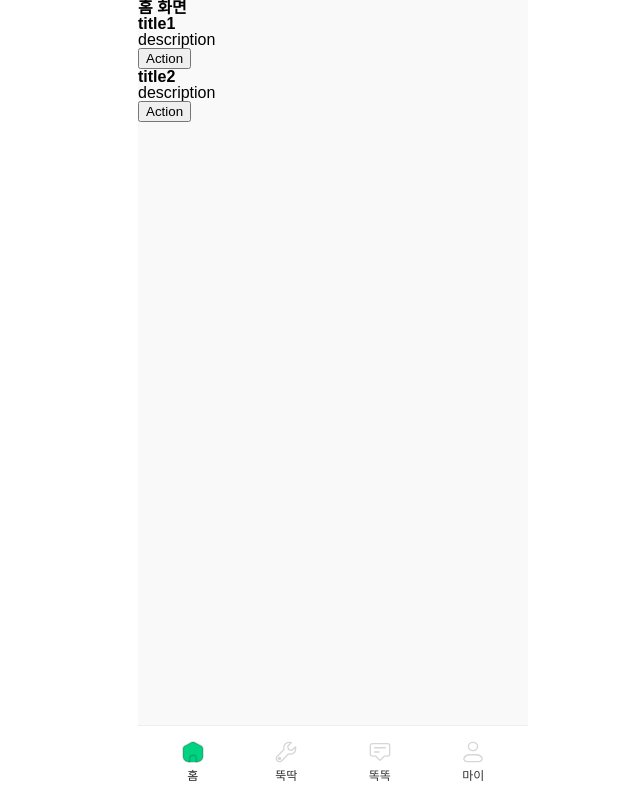
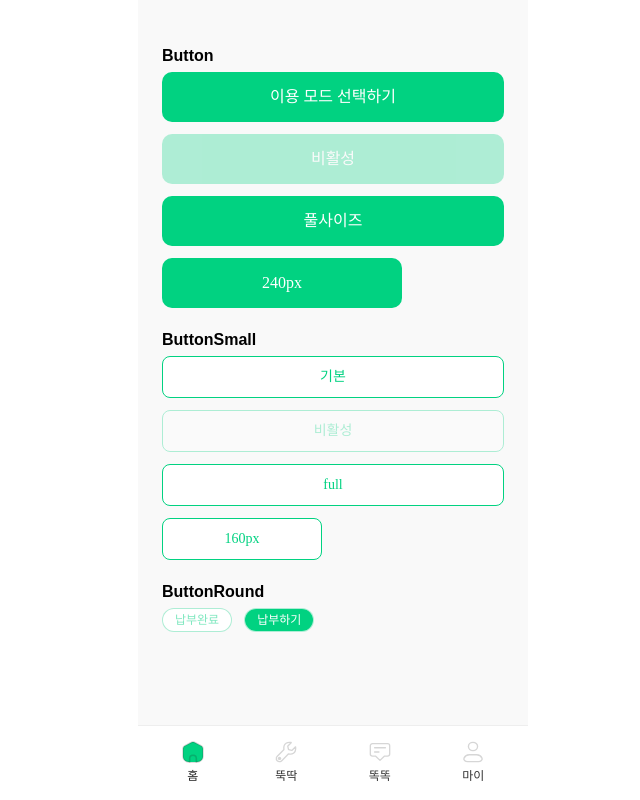
Before and after one commit to HotKeTok/HotKeTok-FE, a React (Vite) app: page / in a window 1280 px wide. Shown: the whole page, without its empty margins (307-947 px from the left). Built offline with nearby package versions, Linux system fonts and the light colour scheme.

Commit message:
feat: 공통 버튼 컴포넌트 추가 및 svg 파일 추가

```diff
--- /dev/null
+++ b/src/components/common/Button.jsx
@@ -0,0 +1,68 @@
+import styled from 'styled-components'
+import { typo, color } from '../../styles/tokens'
+
+/**
+ * @function Button
+ * @param {boolean} active - 활성/비활성 (기본 true)
+ * @param {string} text - 버튼 텍스트
+ * @param {'full'|number|string} width - 미지정: 100%, 'full': 100%, 숫자: px, 그 외 문자열 그대로
+ * @param {boolean} dismiss - 닫기/보조 액션 스타일 (기본 false)
+ * @param {function} onClick - 클릭 핸들러
+ */
+export default function Button({
+  active = true,
+  text,
+  width,           // undefined면 100%
+  dismiss = false,
+  onClick,
+  ...rest
+}) {
+  return (
+    <StyledButton
+      type="button"
+      $active={active}
+      $width={width}
+      $dismiss={dismiss}
+      onClick={active ? onClick : undefined}
+      disabled={!active}
+      {...rest}
+    >
+      <div>{text}</div>
+    </StyledButton>
+  )
+}
+
+/**
+ * @function resolveWidth
+ * 버튼의 너비를 동적으로 결정하는 함수
+ */
+export const resolveWidth = (w) => {
+  if (w === undefined || w === null) return '100%';      // 기본값: 100%
+  if (w === 'full') return '100%';                       // 명시적 full
+  if (typeof w === 'number') return `${w}px`;            // 숫자(px)
+  if (typeof w === 'string') return w;                   // '320px', '80%', 등
+  return '100%';
+};
+
+const StyledButton = styled.button`
+  height: 50px;
+  width: ${({ $width }) => resolveWidth($width)};
+  border-radius: 10px;
+  ${typo('button1')};
+
+  /* 상태별 색상 (기본/dismiss) */
+  background-color: ${({ $dismiss }) =>
+    $dismiss ? 'white' : color('brand.primary')};
+  color: ${({ $dismiss }) =>
+    $dismiss ? color('grayscale.600') : 'white'};
+  border: ${({ $dismiss }) =>
+    $dismiss ? `1px solid #DEDEDE` : 'none'};
+
+  /* active=false 시 시각/포인터 비활성 */
+  opacity: ${({ $active }) => ($active ? 1 : 0.3)};
+  pointer-events: ${({ $active }) => ($active ? 'auto' : 'none')};
+  cursor: ${({ $active }) => ($active ? 'pointer' : 'default')};
+
+  /* 기본 인터랙션 */
+  transition: background-color 0.15s ease, opacity 0.15s ease, transform 0.02s ease;
+`
--- /dev/null
+++ b/src/components/common/ButtonRound.jsx
@@ -0,0 +1,45 @@
+import styled from "styled-components"
+import { resolveWidth } from "./Button"
+import { typo, color } from "../../styles/tokens"
+
+/**
+ * @function ButtonRound
+ * @param {boolean} filled - 채워진 상태 여부 (기본 true)
+ * @param {string} text - 버튼 텍스트
+ * @param {'full'|number|string} width - 미지정: 100%, 'full': 100%, 숫자: px, 그 외 문자열 그대로(기본값: 'auto')
+ * @param {function} onClick - 클릭 핸들러 (비워진 상태라면 핸들러 실행되지 않음)
+ */
+
+export default function ButtonRound ({ filled=true, text, width='auto', onClick }) {
+    return (
+        <StyledButton
+            type="button"
+            $filled={filled}
+            $width={width}
+            onClick={filled ? onClick : undefined}
+            disabled={!filled}
+        >
+            <div>{text}</div>
+        </StyledButton>
+    )
+}
+
+const StyledButton = styled.button`
+  height: 24px;
+  width: ${({ $width }) => resolveWidth($width)};
+  padding: 0 12px;
+  border-radius: 30px;
+  ${typo('button3')};
+
+  background-color: ${({ $filled }) =>
+    $filled ? color('brand.primary') : 'white'};
+  border: 1.5px solid rgba(1, 210, 129, 0.30);
+  background-clip: padding-box;
+  /* 배경이 보더 영역까지 칠하지 않도록 추가 */
+  color: ${({ $filled }) => ($filled ? 'white' : 'rgba(1, 210, 129, 0.50)')};
+
+  pointer-events: ${({ $filled }) => ($filled ? 'auto' : 'none')};
+  cursor: ${({ $filled }) => ($filled ? 'pointer' : 'default')};
+
+  transition: background-color 0.15s ease, transform 0.02s ease;
+`;
--- /dev/null
+++ b/src/components/common/ButtonSmall.jsx
@@ -0,0 +1,44 @@
+import styled from "styled-components"
+import { resolveWidth } from "./Button"
+import { typo, color } from "../../styles/tokens"
+
+/**
+ * @function ButtonSmall
+ * @param {boolean} active - 활성/비활성 (기본 true)
+ * @param {string} text - 버튼 텍스트
+ * @param {'full'|number|string} width - 미지정: 100%, 'full': 100%, 숫자: px, 그 외 문자열 그대로
+ * @param {function} onClick - 클릭 핸들러
+ */
+
+export default function ButtonSmall ({ active=true, text, width, onClick }) {
+    return (
+        <StyledButton
+            type="button"
+            $active={active}
+            $width={width}
+            onClick={active ? onClick : undefined}
+            disabled={!active}
+        >
+            <div>{text}</div>
+        </StyledButton>
+    )
+}
+
+const StyledButton = styled.button`
+    height: 42px;
+    width: ${({ $width }) => resolveWidth($width)};
+    border-radius: 8px;
+    ${typo('button2')};
+
+    background-color:  white;
+    opacity: ${({ $active }) =>
+        $active ? 1 : 0.3};
+    border: 1px solid ${color('brand.primary')};
+    color: ${color('brand.primary')};
+
+    pointer-events: ${({ $active }) => ($active ? 'auto' : 'none')};
+    cursor: ${({ $active }) => ($active ? 'pointer' : 'default')};
+
+    /* 기본 인터랙션 */
+    transition: background-color 0.15s ease, transform 0.02s ease;
+`
--- a/src/templates/HomeTemplate.jsx
+++ b/src/templates/HomeTemplate.jsx
@@ -1,16 +1,44 @@
-export default function HomeTemplate({featureData, onAction}) {
-    return (
+import Button from "../components/common/Button";
+import ButtonSmall from "../components/common/ButtonSmall";
+import ButtonRound from "../components/common/ButtonRound";
+
+export default function HomeTemplate({ featureData = [], onAction }) {
+  return (
+    <div style={{ padding: 24 }}>
+
+      {/* 버튼 계열 - 최소 사용 예시 */}
+      <section style={{ display: "grid", gap: 24, marginTop: 24 }}>
+        {/* Button 기본/비활성/사이즈 */}
         <div>
-            <h1>홈 화면</h1>
-            <ul>
-                {featureData.map((item, index) => (
-                    <li key={index}>
-                        <h2>{item.label}</h2>
-                        <p>{item.description}</p>
-                        <button onClick={onAction}>Action</button>
-                    </li>
-                ))}
-            </ul>
+          <h2 style={{ margin: "0 0 8px" }}>Button</h2>
+          <div style={{ display: "flex", gap: 12, flexWrap: "wrap" }}>
+            <Button text="이용 모드 선택하기" onClick={onAction} />
+            <Button text="비활성" active={false} />
+            <Button text="풀사이즈" onClick={onAction} fullSize />
+            <Button text="240px" onClick={onAction} width={240} />
+          </div>
         </div>
-    );
+
+        {/* ButtonSmall 기본/비활성/width */}
+        <div>
+          <h2 style={{ margin: "0 0 8px" }}>ButtonSmall</h2>
+          <div style={{ display: "flex", gap: 12, flexWrap: "wrap" }}>
+            <ButtonSmall text="기본" active onClick={onAction} />
+            <ButtonSmall text="비활성" active={false} />
+            <ButtonSmall text="full" width="full" active onClick={onAction} />
+            <ButtonSmall text="160px" width={160} active onClick={onAction} />
+          </div>
+        </div>
+
+        {/* ButtonRound 채움/비움/width */}
+        <div>
+          <h2 style={{ margin: "0 0 8px" }}>ButtonRound</h2>
+          <div style={{ display: "flex", gap: 12, flexWrap: "wrap" }}>
+            <ButtonRound text="납부완료" width={'auto'} filled={false} />
+            <ButtonRound text="납부하기" width={'auto'} filled onClick={onAction} />
+          </div>
+        </div>
+      </section>
+    </div>
+  );
 }
```
Also changed, not shown: src/assets/common/icon-check-filled.svg (added), src/assets/common/icon-check-not-filled.svg (added).
